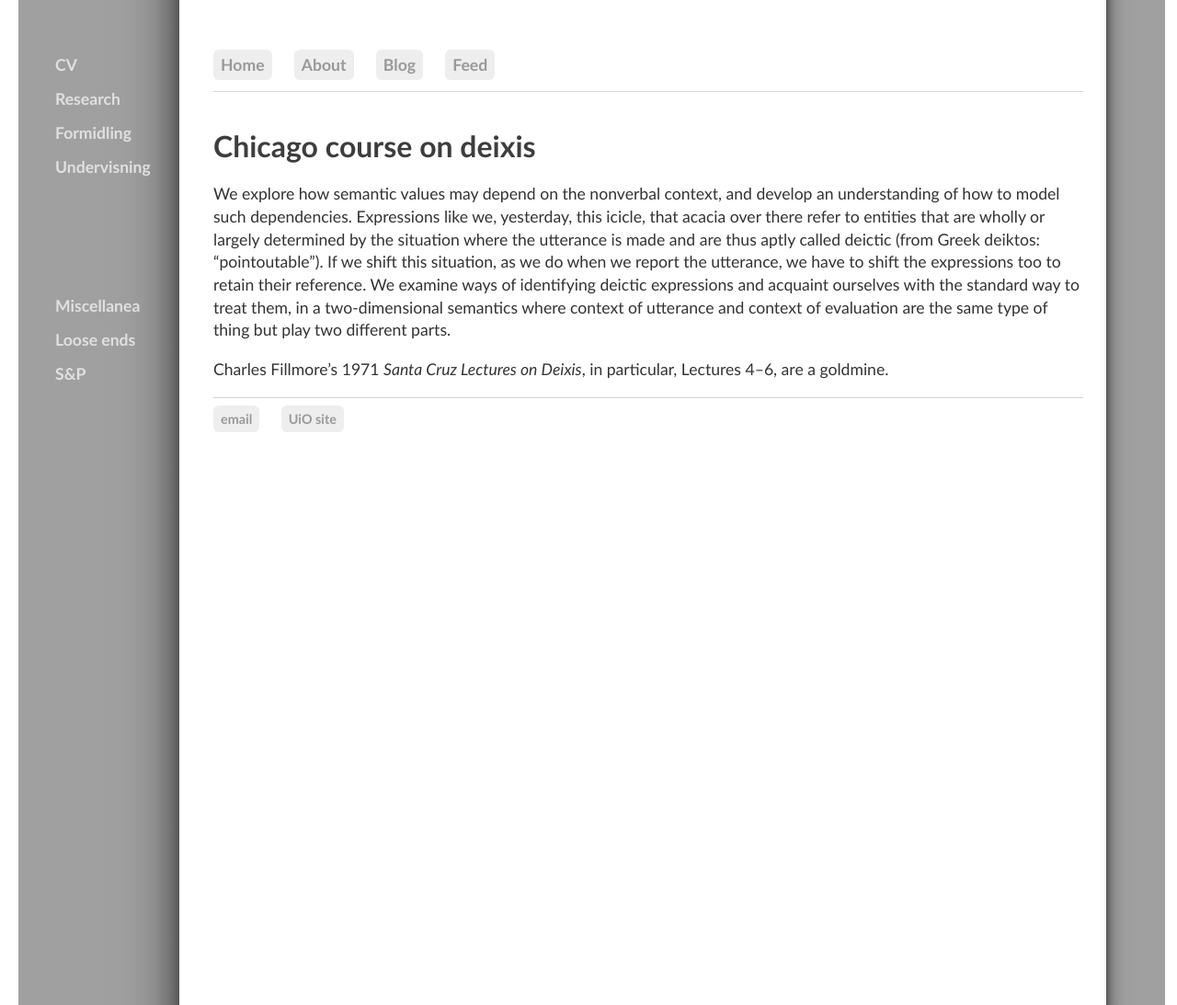
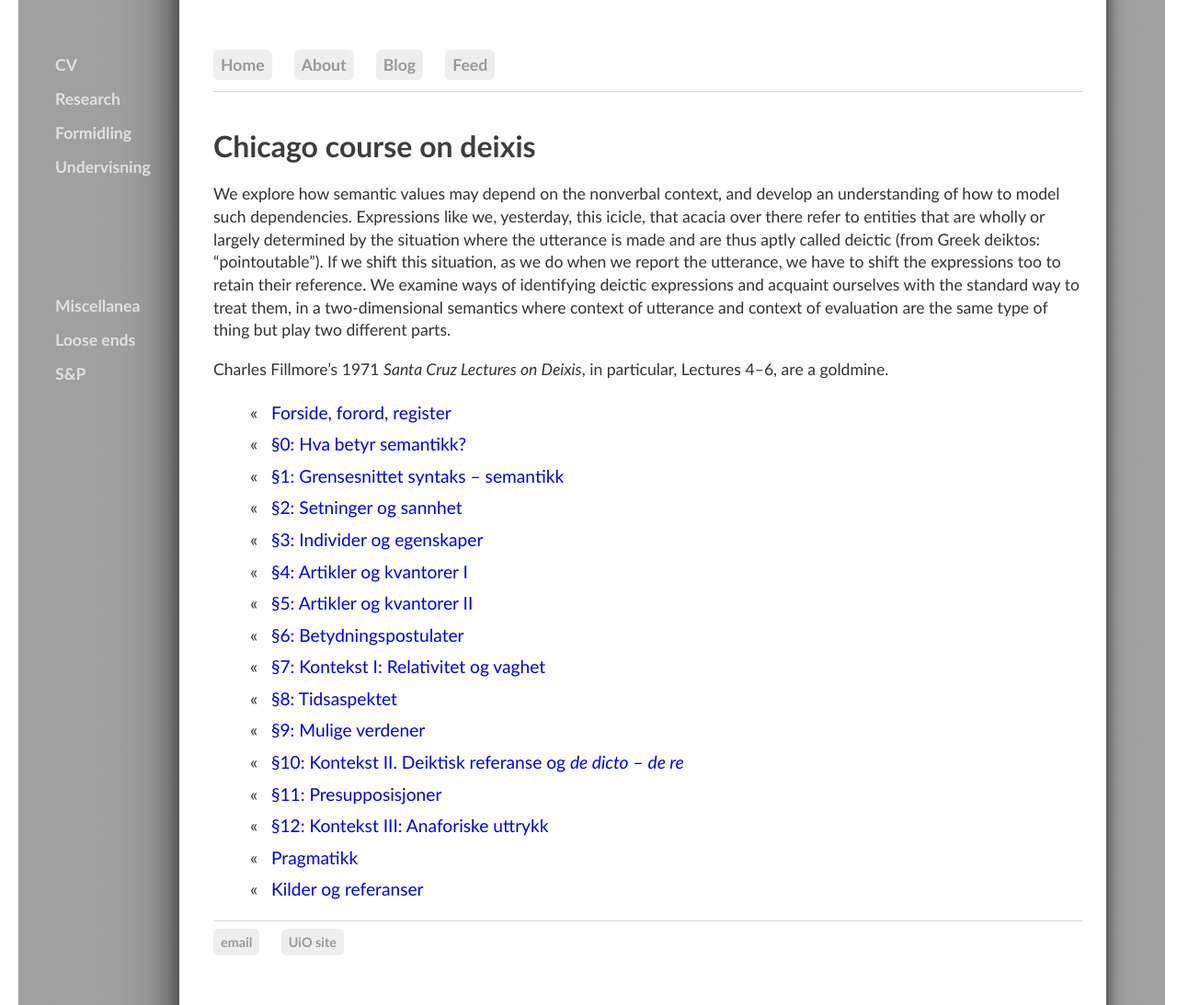
Before and after one commit to kjelljs/kjelljs.github.io, a Jekyll site: the page built from courses/deixis.html, in a window 1280 px wide and 1093 px high. Shown: the whole window at 92% size. Built offline with Jekyll 4.4.1, drawn with Linux system fonts in a browser that asks for light colours.

Commit message:
Update deixis.html

```diff
--- a/courses/deixis.html
+++ b/courses/deixis.html
@@ -7,3 +7,21 @@
 <div class="ingress">
   <p>We explore how semantic values may depend on the nonverbal context, and develop an understanding of how to model such dependencies. Expressions like we, yesterday, this icicle, that acacia over there refer to entities that are wholly or largely determined by the situation where the utterance is made and are thus aptly called deictic (from Greek deiktos: “pointoutable”). If we shift this situation, as we do when we report the utterance, we have to shift the expressions too to retain their reference. We examine ways of identifying deictic expressions and acquaint ourselves with the standard way to treat them, in a two-dimensional semantics where context of utterance and context of evaluation are the same type of thing but play two different parts.</p>
 <p>Charles Fillmore’s 1971 <i>Santa Cruz Lectures on Deixis</i>, in particular, Lectures 4–6, are a goldmine.</p></div>
+
+<ul><li id="blogposts">&laquo; &nbsp; <a href="/pdf/semantikk920.pdf">Forside, forord, register</a></li>
+<li id="blogposts">&laquo; &nbsp; <a href="/pdf/semantikk92.pdf">§0: Hva betyr semantikk?</a></li>
+<li id="blogposts">&laquo; &nbsp; <a href="/pdf/semantikk921.pdf">§1: Grensesnittet syntaks – semantikk</a></li>
+<li id="blogposts">&laquo; &nbsp; <a href="/pdf/semantikk922.pdf">§2: Setninger og sannhet</a></li>
+    <li id="blogposts">&laquo; &nbsp; <a href="/pdf/semantikk923.pdf">§3: Individer og egenskaper</a></li>
+<li id="blogposts">&laquo; &nbsp; <a href="/pdf/semantikk924.pdf">§4: Artikler og kvantorer I</a></li>
+<li id="blogposts">&laquo; &nbsp; <a href="/pdf/semantikk925.pdf">§5: Artikler og kvantorer II</a></li>
+<li id="blogposts">&laquo; &nbsp; <a href="/pdf/semantikk926.pdf">§6: Betydningspostulater</a></li>
+    <li id="blogposts">&laquo; &nbsp; <a href="/pdf/semantikk927.pdf">§7: Kontekst I: Relativitet og vaghet</a></li>
+<li id="blogposts">&laquo; &nbsp; <a href="/pdf/semantikk928.pdf">§8: Tidsaspektet</a></li>
+<li id="blogposts">&laquo; &nbsp; <a href="/pdf/semantikk929.pdf">§9: Mulige verdener</a></li>
+<li id="blogposts">&laquo; &nbsp; <a href="/pdf/semantikk930.pdf">§10: Kontekst II. Deiktisk referanse og <i>de dicto</i> – <i>de re</i></a></li>
+    <li id="blogposts">&laquo; &nbsp; <a href="/pdf/semantikk931.pdf">§11: Presupposisjoner</a></li>
+<li id="blogposts">&laquo; &nbsp; <a href="/pdf/semantikk932.pdf">§12: Kontekst III: Anaforiske uttrykk</a></li>
+<li id="blogposts">&laquo; &nbsp; <a href="/pdf/semantikk933.pdf">Pragmatikk</a></li>
+<li id="blogposts">&laquo; &nbsp; <a href="/pdf/semantikk934.pdf">Kilder og referanser</a></li>
+</ul>
```
